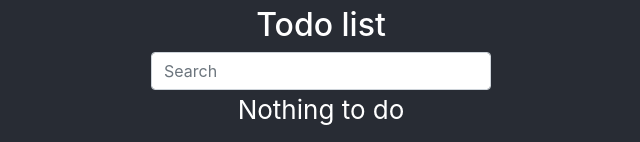
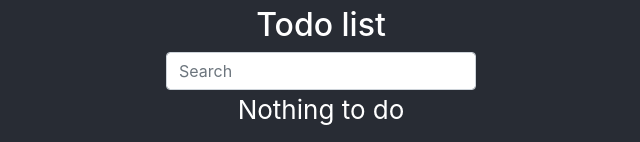
Before and after one commit to burzaszsolt/todo, a React (Create React App) app: page / in a window 1280 px wide. Shown: the part 348-490 px from the top of the page, without its empty margins (319-959 px from the left). Built offline with nearby package versions, Linux system fonts and the light colour scheme.

Commit message:
search input width fix

```diff
--- a/src/components/TodoList.js
+++ b/src/components/TodoList.js
@@ -48,6 +48,7 @@ class TodoList extends React.PureComponent {
         <h2>Todo list</h2>
         <div className="col-4" style={todoListStyle}>
           <form>
+            <div className="col-12">
               <input
                 className="form-control"
                 type="text"
@@ -55,6 +56,7 @@ class TodoList extends React.PureComponent {
                 placeholder="Search"
                 value={this.state.value}
               />
+            </div>
           </form>
           {displayedTodos.length ? (
             displayedTodos.map(todo => (
```
Lines whose indentation alone changed are shown as unchanged.
